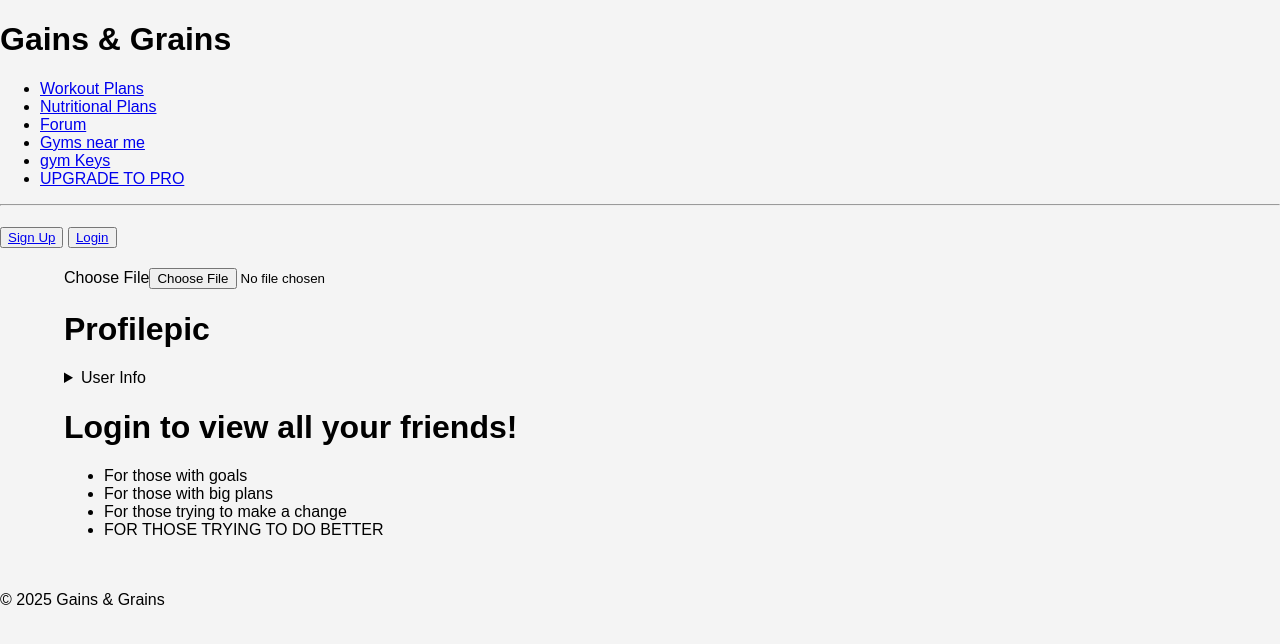
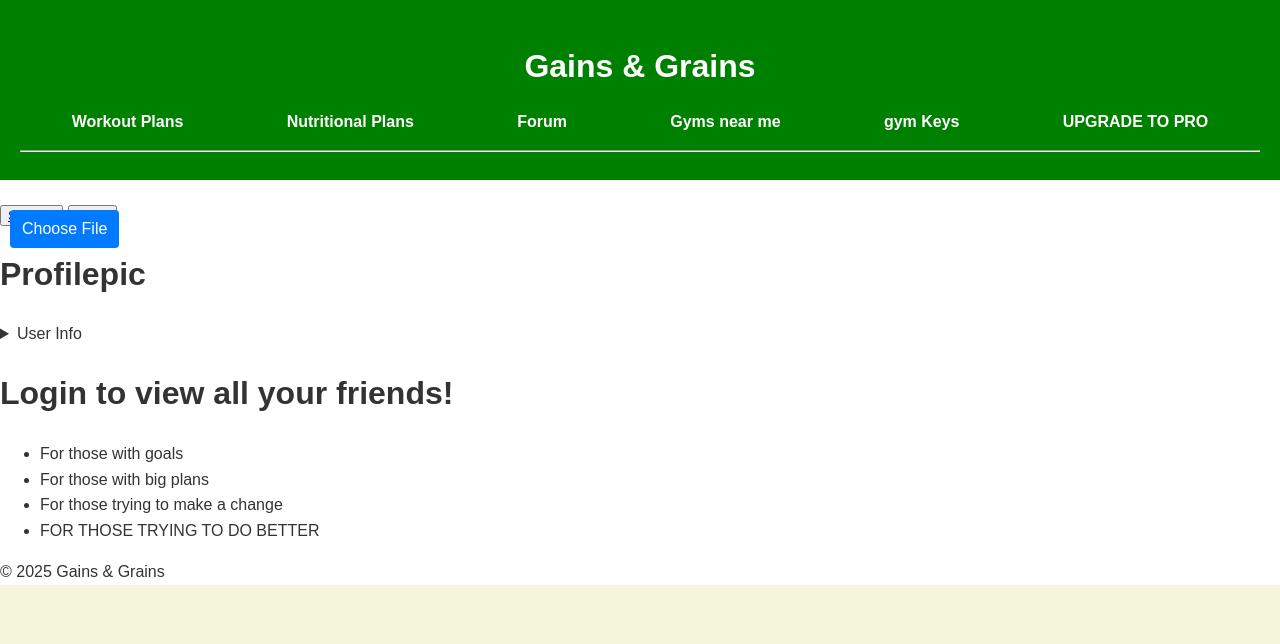
Before and after one commit to HMasese/Gains-Grains, a React (Vite) app in the folder client/: page / in a window 1280 px wide. Shown: the top 644 px of the page. Built offline with nearby package versions, Linux system fonts and the light colour scheme.

Commit message:
Update index.css

```diff
--- a/client/src/styles/index.css
+++ b/client/src/styles/index.css
@@ -1,66 +1,125 @@
-/* General Styles */
+:root {
+  --primary-color: #28A745;
+  /* Green for fitness/nutrition */
+  --secondary-color: #FF9800;
+  /* Orange for energy */
+  --background-color: #FFFFFF;
+  --text-color: #333;
+  --white: #FFFFFF;
+  --dark-gray: #555;
+}
+@import url('https://fonts.googleapis.com/css2?family=Extenda+30+Deca&display=swap');
+html {
+  background-color: beige;
+}
 body {
-  font-family: Arial, sans-serif;
+  font-family: 'Poppins', sans-serif;
   margin: 0;
   padding: 0;
-  background-color: #f4f4f4;
+  background-color: #ffff;
+  color: var(--text-color);
+  line-height: 1.6;
 }
-
-/* Container */
-.container {
-  width: 90%;
-  max-width: 1200px;
-  margin: 0 auto;
+/* HEADER */
+header {
+  background-color: green;
+  font-weight: bold;
+  color: #FFFFFF;
+  text-align: center;
   padding: 20px;
+  font-family: 'Extenda 30 Deca', sans-serif;
 }
-
-/* Header */
-.header {
-  background: #333;
-  color: #fff;
-  padding: 20px;
+header nav ul {
+  list-style-type: none;
+  /* Remove bullet points */
+  padding: 0;
+  /* Remove default padding */
+  display: flex;
+  /* Display list items in a row */
+  justify-content: space-around;
+  /* Distribute items evenly */
+}
+header nav ul li {
+  margin: 0 10px;
+  /* Add some spacing between items */
+}
+header nav ul li a {
+  text-decoration: none;
+  /* Remove underline from links */
+  color: rgb(255, 253, 253);
+  /* Set link color */
+}
+header a {
+  color: red;
+}
+header h1 {
+  font-size: 2rem;
+  margin-bottom: 10px;
+  font-weight: bold;
+  font-family: 'Extenda 30 Deca', sans-serif;
+}
+/* Navbar */
+NAVBAR .navbar {
+  background-color: var(--primary-color);
+  padding: 15px 20px;
+  display: flex;
+  justify-content: space-between;
+  align-items: center;
+  color: var(--white);
+}
+.navbar a {
+  color: var(--white);
+  text-decoration: none;
+  padding: 10px 15px;
+  font-weight: 600;
+  transition: 0.3s;
+}
+.navbar a:hover {
+  color: var(--secondary-color);
+}
+/* PROFILE PAGE */
+.profile-container {
+  background: white;
+  width: 400px;
+  padding: 25px;
+  border-radius: 15px;
+  box-shadow: 0px 4px 15px rgba(0, 0, 0, 0.1);
   text-align: center;
 }
-
-/* Navigation */
-.navbar {
-  display: flex;
-  justify-content: space-around;
-  background: #444;
-  padding: 10px 0;
+.profile-pic {
+  width: 120px;
+  height: 120px;
+  border-radius: 50%;
+  object-fit: cover;
+  border: 4px solid #27AE60;
 }
-
-.navbar a {
+/* LOGIN PAGE */
+.login-container {
+  background: white;
+  padding: 30px;
+  width: 350px;
+  border-radius: 10px;
+  box-shadow: 0px 4px 15px rgba(0, 0, 0, 0.1);
+  text-align: center;
+}
+/* Profilepic */
+.file-input {
+  display: none;
+}
+.custom-file-upload {
+  display: inline-block;
+  padding: 6px 12px;
+  cursor: pointer;
+  background-color: #007BFF;
   color: white;
-  text-decoration: none;
-  padding: 10px 15px;
+  border: none;
+  border-radius: 4px;
+  font-size: 16px;
+  position: absolute;
+  top: 200px;
+  left: 0;
+  margin: 10px
 }
-
-.navbar a:hover {
-  background: #555;
+.custom-file-upload:hover {
+  background-color: #0056B3;
 }
-
-/* Main Content */
-.main {
-  padding: 20px;
-  background: white;
-  box-shadow: 0 0 10px rgba(0, 0, 0, 0.1);
-  border-radius: 5px;
-}
-
-/* Footer */
-.footer {
-  text-align: center;
-  padding: 20px;
-  background: #222;
-  color: white;
-  margin-top: 20px;
-}
-
-/* Responsive Design */
-@media (max-width: 768px) {
-  .navbar {
-    flex-direction: column;
-    align-items: center;
-  }
-}
```
